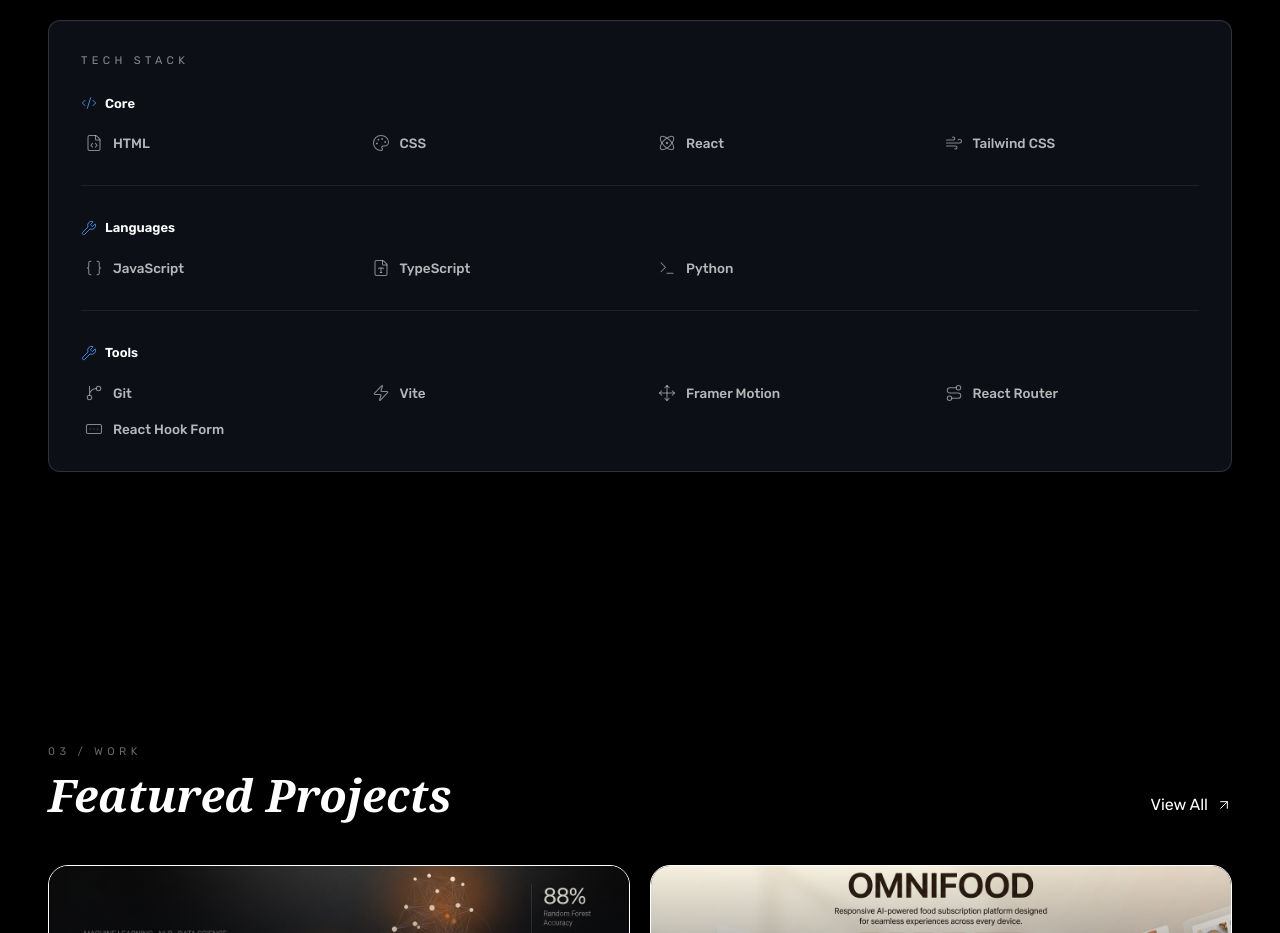
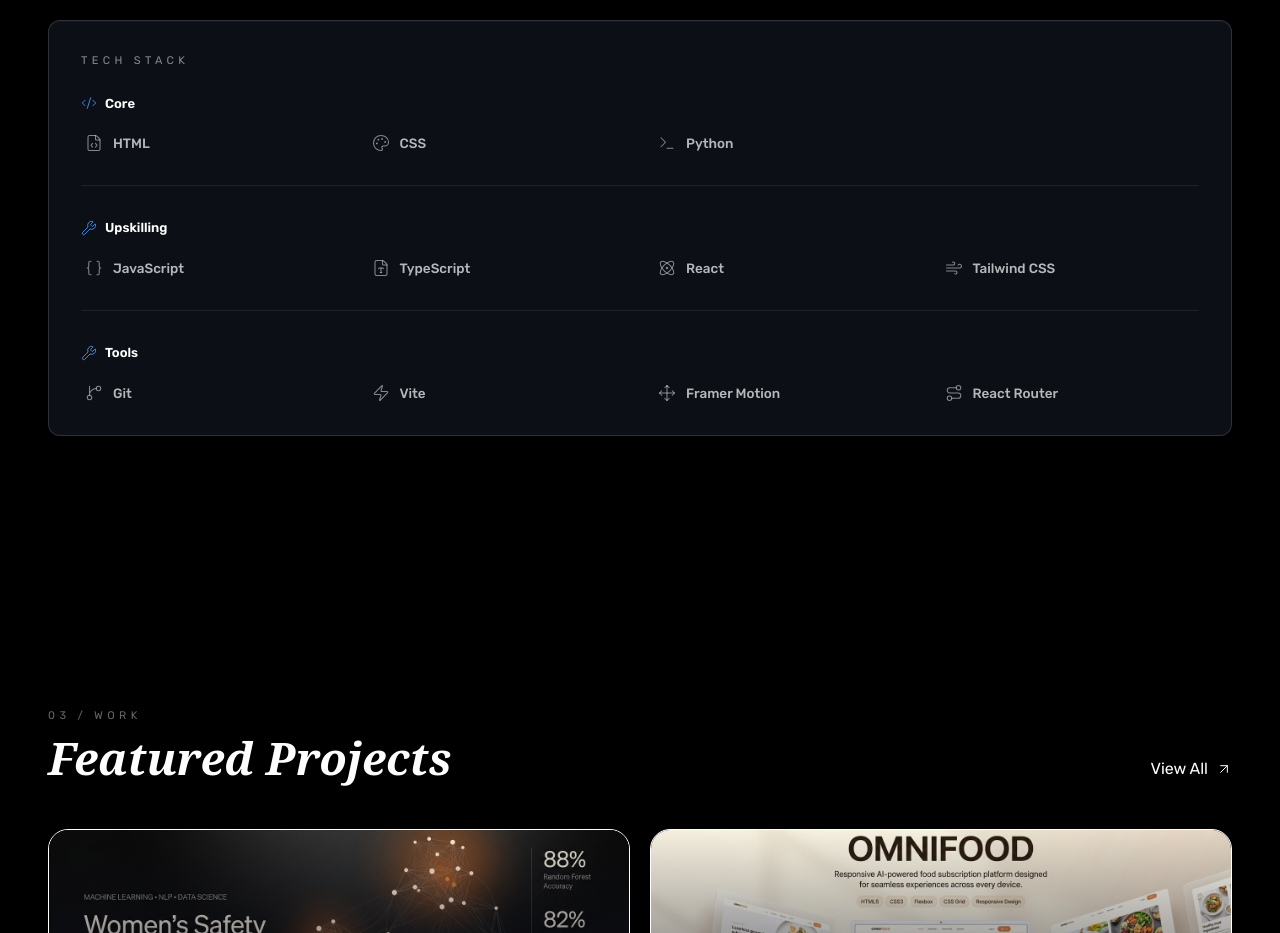
Before and after one commit to Adi-Dev18/Adi-dev-portfolio, a React (Vite) app: page / in a window 1280 px wide. Shown: the part 1140-2073 px from the top of the page. Built offline with nearby package versions, Linux system fonts and the light colour scheme.

Commit message:
updated skill stack

```diff
--- a/src/components/TechStack.tsx
+++ b/src/components/TechStack.tsx
@@ -274,17 +274,17 @@ export function TechStack() {
 
           {tab === "stack" ? (
             <div className="space-y-8">
-              <TechCategory label="Core" items={techStack.core} icon={Code2} />
+              <TechCategory label="Core" items={techStack.core ?? []} icon={Code2} />
               <div
                 className="h-px w-full bg-white/[0.06]"
                 style={{ background: "rgba(255,255,255,0.08)" }}
               />
-              <TechCategory label="Languages" items={techStack.languages} icon={Wrench} />
+              <TechCategory label="Upskilling" items={techStack.languages ?? []} icon={Wrench} />
               <div
                 className="h-px w-full bg-white/[0.06]"
                 style={{ background: "rgba(255,255,255,0.08)" }}
               />
-              <TechCategory label="Tools" items={techStack.tools} icon={Wrench} />
+              <TechCategory label="Tools" items={techStack.tools ?? []} icon={Wrench} />
             </div>
           ) : tab === "education" ? (
             <EducationCard />
--- a/src/lib/portfolio-data.ts
+++ b/src/lib/portfolio-data.ts
@@ -51,9 +51,9 @@ export const diploma = {
 };
 
 export const techStack = {
-  core: ["HTML", "CSS", "React", "Tailwind CSS"],
-  languages: ["JavaScript", "TypeScript", "Python"],
-  tools: ["Git", "Vite", "Framer Motion", "React Router", "React Hook Form"],
+  core: ["HTML", "CSS", "Python"],
+  languages: ["JavaScript", "TypeScript", "React", "Tailwind CSS"],
+  tools: ["Git", "Vite", "Framer Motion", "React Router"],
 };
 
 export const projects = [
```
